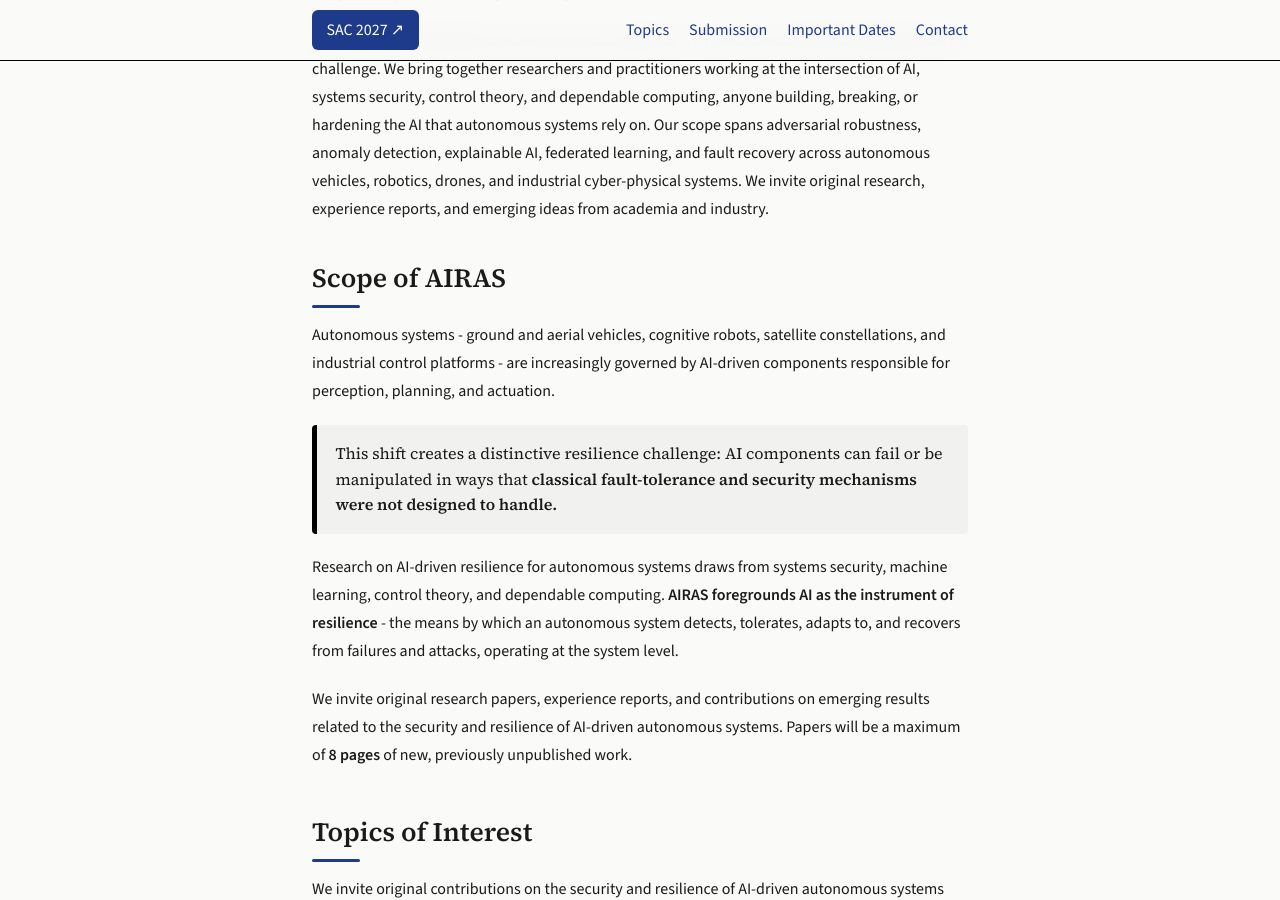
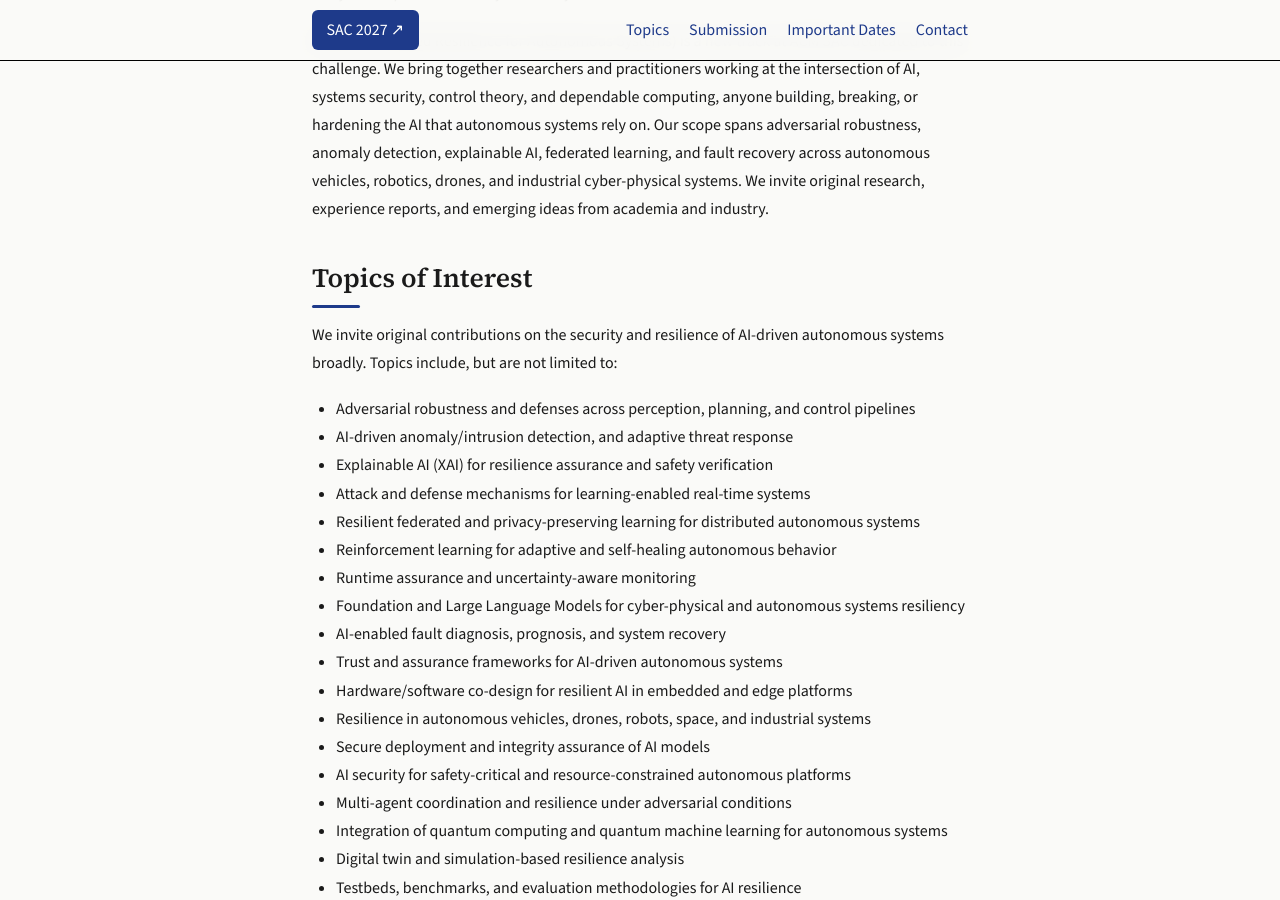
Before and after one commit to airas-sac/airas-sac.github.io, a Jekyll site: the page built from airas2027/index.md, in a window 1280 px wide and 900 px high, scrolled down 453 px. Built offline with Jekyll 4.4.1, drawn with Linux system fonts in a browser that asks for light colours; some of the changed text lies outside the part shown.

Commit message:
Remove AIRAS scope section

```diff
--- a/airas2027/index.md
+++ b/airas2027/index.md
@@ -8,7 +8,7 @@ permalink: /airas2027/
 <header class="hero" markdown="1">
 <p class="hero-label">ACM SAC 2027 &middot; Technical Track</p>
 
-# AI-enabled Resilience for Autonomous Systems&nbsp;(AIRAS)
+# AI-enabled Resilience for<br>Autonomous Systems&nbsp;(AIRAS)
 
 *Keeping AI-driven autonomous systems resilient to faults and attacks*
 {: .hero-tagline}
@@ -19,21 +19,6 @@ AIRAS (AI-enabled Resilience for Autonomous Systems) is a new track at ACM SAC d
 
 {: .hero-sub}
 </header>
-
-<section id="scope" class="section" markdown="1">
-<div class="section-rule"></div>
-
-## Scope of AIRAS
-
-Autonomous systems - ground and aerial vehicles, cognitive robots, satellite constellations, and industrial control platforms - are increasingly governed by AI-driven components responsible for perception, planning, and actuation.
-
-> This shift creates a distinctive resilience challenge: AI components can fail or be manipulated in ways that **classical fault-tolerance and security mechanisms were not designed to handle.**
-{: .pull-quote}
-
-Research on AI-driven resilience for autonomous systems draws from systems security, machine learning, control theory, and dependable computing. **AIRAS foregrounds AI as the instrument of resilience** - the means by which an autonomous system detects, tolerates, adapts to, and recovers from failures and attacks, operating at the system level.
-
-We invite original research papers, experience reports, and contributions on emerging results related to the security and resilience of AI-driven autonomous systems. Papers will be a maximum of **8 pages** of new, previously unpublished work.
-</section>
 
 <section id="topics" class="section" markdown="1">
 <div class="section-rule"></div>
```
